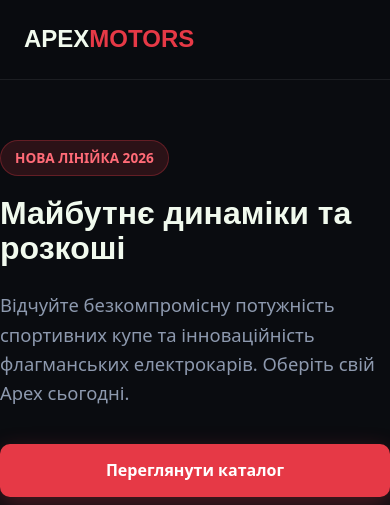
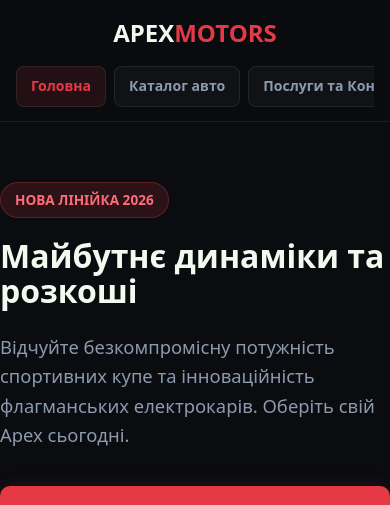
Before and after one commit to MykolaShendarenko/my-site, a plain HTML site: page index.html in a window 390 px wide. Shown: the top 505 px of the page. Drawn offline with Linux system fonts and the light colour scheme.

Commit message:
Update style.css

```diff
--- a/style.css
+++ b/style.css
@@ -44,9 +44,8 @@ body {
   padding: 0 24px;
 }
 
-/* Приховані інпути для керування станами (Tabs, Filter, Burger) */
+/* Приховані інпути для керування сторінками та фільтрами */
 .page-controller,
-.burger-controller,
 .filter-controller {
   position: absolute;
   opacity: 0;
@@ -55,22 +54,24 @@ body {
 }
 
 /* ==========================================================================
-   2. ШАПКА (HEADER) ТА НАВІГАЦІЯ (Flexbox)
+   2. ШАПКА ТА НАВІГАЦІЯ
    ========================================================================== */
 .header {
   position: sticky;
   top: 0;
-  z-index: 100;
-  background: rgba(10, 12, 16, 0.92);
+  z-index: 1000;
+  background: rgba(10, 12, 16, 0.95);
   backdrop-filter: blur(14px);
   border-bottom: 1px solid var(--border-color);
-  height: var(--nav-height);
+  min-height: var(--nav-height);
+  display: flex;
+  align-items: center;
 }
 
 .nav-container {
   max-width: 1280px;
+  width: 100%;
   margin: 0 auto;
-  height: 100%;
   padding: 0 24px;
   display: flex;
   align-items: center;
@@ -78,7 +79,6 @@ body {
 }
 
 .logo {
-  font-family: 'Space Grotesk', sans-serif;
   font-size: 1.5rem;
   font-weight: 700;
   color: var(--text-main);
@@ -107,6 +107,7 @@ body {
   transition: var(--transition);
   user-select: none;
   display: inline-block;
+  white-space: nowrap;
 }
 
 .nav-tab-label:hover {
@@ -114,36 +115,14 @@ body {
   background: rgba(255, 255, 255, 0.05);
 }
 
-/* Гамбургер-іконка для смартфонів */
-.burger-icon {
-  display: none;
-  flex-direction: column;
-  justify-content: center;
-  gap: 5px;
-  width: 40px;
-  height: 40px;
-  cursor: pointer;
-  padding: 8px;
-  border-radius: 8px;
-  background: rgba(255, 255, 255, 0.05);
-}
-
-.burger-icon span {
-  width: 100%;
-  height: 2px;
-  background-color: var(--text-main);
-  border-radius: 2px;
-  transition: var(--transition);
-}
-
 /* ==========================================================================
-   3. ПЕРЕМИКАННЯ СТОРІНОК (Pure CSS Tabs через :checked)
+   3. ПЕРЕМИКАННЯ СТОРІНОК
    ========================================================================== */
 #tab-home:checked ~ .header .nav-tab-label[for="tab-home"],
 #tab-catalog:checked ~ .header .nav-tab-label[for="tab-catalog"],
 #tab-services:checked ~ .header .nav-tab-label[for="tab-services"] {
   color: var(--accent);
-  background: rgba(230, 57, 70, 0.1);
+  background: rgba(230, 57, 70, 0.12);
 }
 
 .page-section {
@@ -166,7 +145,7 @@ main {
   flex: 1;
 }
 
-/* Загальні елементи: кнопки, заголовки */
+/* Кнопки та типографіка */
 .btn {
   display: inline-flex;
   align-items: center;
@@ -207,7 +186,6 @@ main {
   font-size: 2rem;
   font-weight: 700;
   margin-bottom: 12px;
-  font-family: 'Space Grotesk', sans-serif;
 }
 
 .section-subtitle {
@@ -216,7 +194,7 @@ main {
 }
 
 /* ==========================================================================
-   4. СТОРІНКА 1: ГОЛОВНА (CSS Grid)
+   4. ГОЛОВНА
    ========================================================================== */
 .hero {
   padding: 60px 0 80px;
@@ -248,7 +226,6 @@ main {
   font-weight: 800;
   line-height: 1.1;
   margin-bottom: 24px;
-  font-family: 'Space Grotesk', sans-serif;
 }
 
 .hero-desc {
@@ -316,7 +293,7 @@ main {
 }
 
 /* ==========================================================================
-   5. СТОРІНКА 2: КАТАЛОГ (CSS Grid + Фільтрація без JS)
+   5. КАТАЛОГ
    ========================================================================== */
 .catalog-section {
   padding: 50px 0 80px;
@@ -448,10 +425,8 @@ main {
   font-size: 1.35rem;
   font-weight: 800;
   color: var(--accent);
-  font-family: 'Space Grotesk', sans-serif;
 }
 
-/* Логіка фільтрації карток на чистому CSS */
 #filter-electric:checked ~ * .car-card:not([data-type="electric"]),
 #filter-suv:checked ~ * .car-card:not([data-type="suv"]),
 #filter-sport:checked ~ * .car-card:not([data-type="sport"]) {
@@ -459,7 +434,7 @@ main {
 }
 
 /* ==========================================================================
-   6. СТОРІНКА 3: ПОСЛУГИ ТА ФОРМА ЗАПИСУ
+   6. ПОСЛУГИ ТА ФОРМА
    ========================================================================== */
 .services-page {
   padding: 50px 0 80px;
@@ -533,7 +508,7 @@ main {
 }
 
 /* ==========================================================================
-   7. ПІДВАЛ (FOOTER)
+   7. ПІДВАЛ
    ========================================================================== */
 .footer {
   border-top: 1px solid var(--border-color);
@@ -551,9 +526,8 @@ main {
 }
 
 /* ==========================================================================
-   8. АДАПТИВНІСТЬ ТА МЕДІАЗАПИТИ (@media)
+   8. АДАПТИВНІСТЬ ДЛЯ СМАРТФОНІВ ТА ПЛАНШЕТІВ
    ========================================================================== */
-/* Планшети (до 1024px) */
 @media (max-width: 1024px) {
   .hero-grid {
     grid-template-columns: 1fr;
@@ -571,67 +545,50 @@ main {
   }
 }
 
-/* Мобільні пристрої (до 768px) */
+/* Мобільне відображення вкладок */
 @media (max-width: 768px) {
-  /* 1. Делаем кнопку-бургер видимой и кликабельной */
-  .burger-icon {
-    display: flex;
-    position: relative;
-    z-index: 102; /* Кнопка всегда выше самого меню */
-    cursor: pointer;
+  .header {
+    height: auto;
+    padding: 14px 0 10px;
   }
 
-  /* 2. Стили выпадающего мобильного меню */
-  .nav-menu {
-    position: fixed;
-    top: var(--nav-height);
-    left: 0;
-    width: 100%;
-    background-color: #0d1017;
+  .nav-container {
     flex-direction: column;
-    padding: 24px 16px;
-    gap: 12px;
-    border-bottom: 1px solid var(--border-color);
-    box-shadow: 0 25px 50px rgba(0, 0, 0, 0.85);
-    z-index: 101; /* Выше всего контента страницы */
-
-    /* Начальное скрытое состояние */
-    opacity: 0;
-    visibility: hidden;
-    transform: translateY(-30px);
-    transition: opacity 0.3s ease, transform 0.3s ease, visibility 0.3s ease;
-    pointer-events: none; /* Чтобы в скрытом виде нельзя было случайно нажать */
+    align-items: center;
+    gap: 14px;
+    padding: 0 16px;
   }
 
-  /* 3. Открытие меню при активном чекбоксе */
-  #burger-toggle:checked ~ .header .nav-menu {
-    opacity: 1;
-    visibility: visible;
-    transform: translateY(0);
-    pointer-events: auto;
+  /* Горизонтальна смужка вкладок */
+  .nav-menu {
+    display: flex;
+    width: 100%;
+    overflow-x: auto;
+    -webkit-overflow-scrolling: touch;
+    gap: 8px;
+    padding-bottom: 4px;
+    justify-content: flex-start;
   }
 
-  /* 4. Анимация превращения полосок в крестик (X) */
-  #burger-toggle:checked ~ .header .burger-icon span:nth-child(1) {
-    transform: translateY(7px) rotate(45deg);
+  /* Приховуємо скроллбар для охайного вигляду */
+  .nav-menu::-webkit-scrollbar {
+    display: none;
   }
-  #burger-toggle:checked ~ .header .burger-icon span:nth-child(2) {
-    opacity: 0;
-  }
-  #burger-toggle:checked ~ .header .burger-icon span:nth-child(3) {
-    transform: translateY(-7px) rotate(-45deg);
+  .nav-menu {
+    -ms-overflow-style: none;
+    scrollbar-width: none;
   }
 
-  /* Пункты меню растягиваем на всю ширину */
   .nav-tab-label {
-    width: 100%;
-    text-align: center;
-    padding: 14px;
+    padding: 8px 14px;
+    font-size: 0.88rem;
     background: rgba(255, 255, 255, 0.03);
+    border: 1px solid var(--border-color);
+    border-radius: 8px;
+    flex-shrink: 0;
   }
 }
 
-/* Компактні екрани (до 480px) */
 @media (max-width: 480px) {
   .hero-title {
     font-size: 2rem;
```
